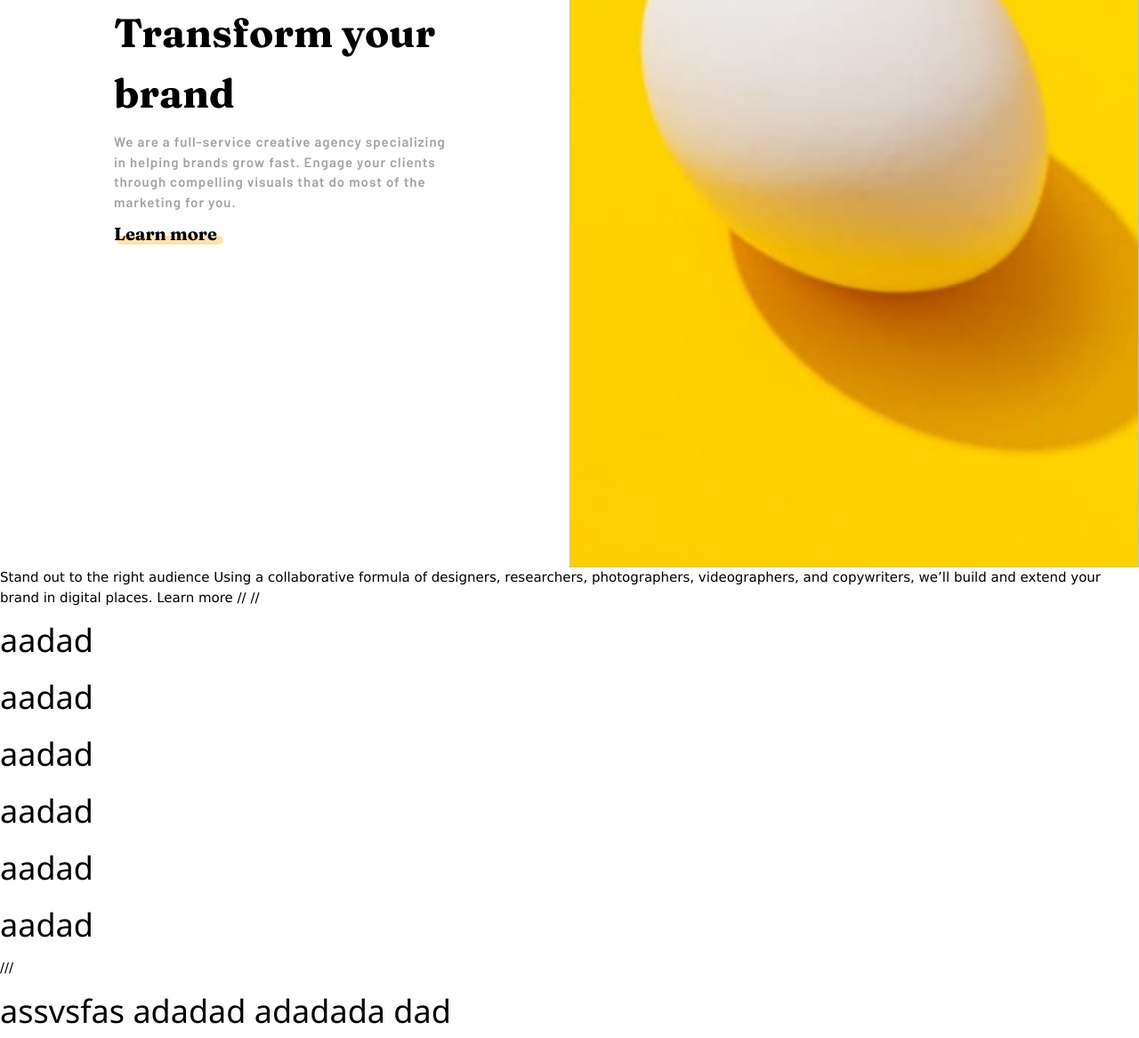
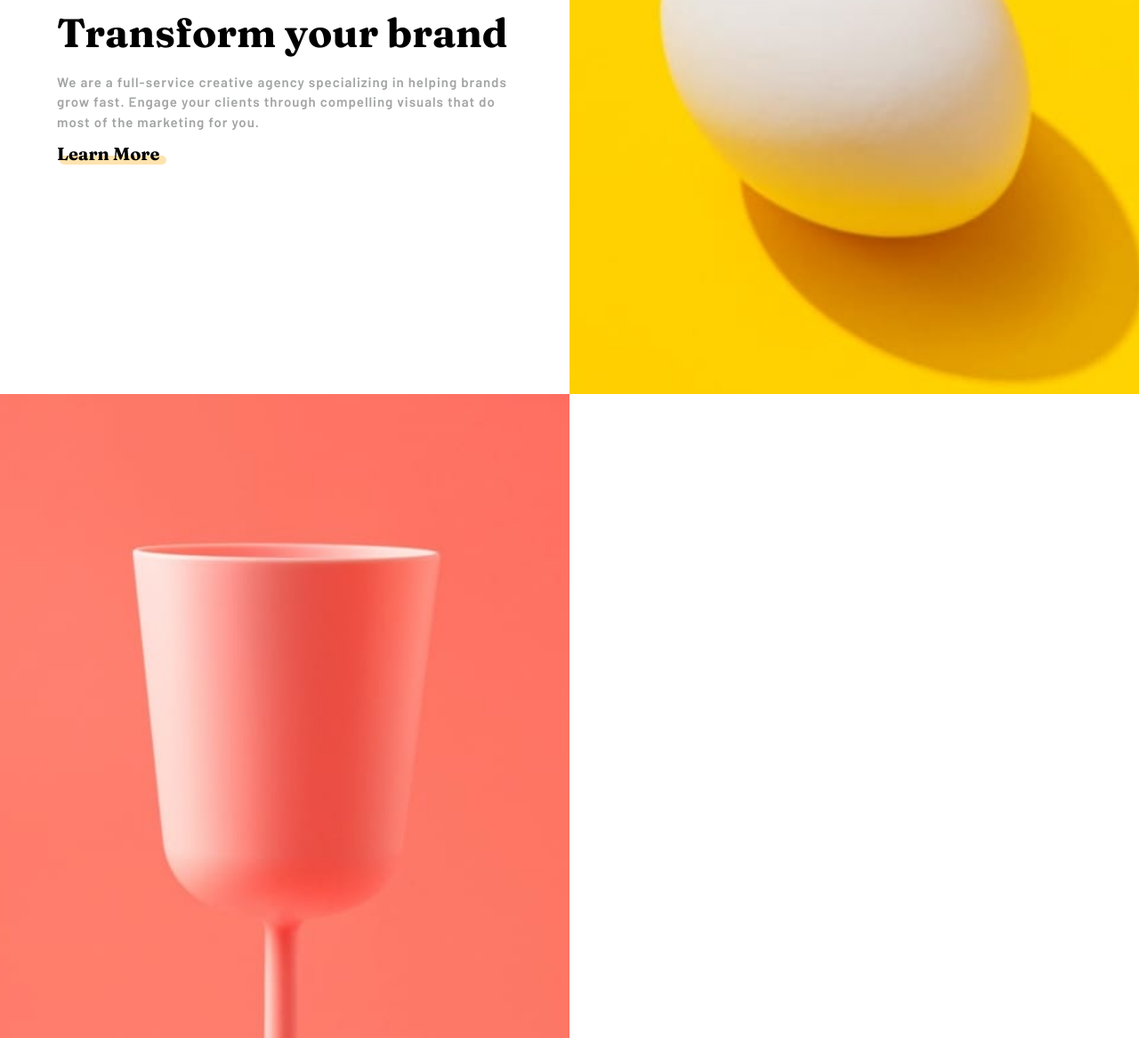
Before and after one commit to simantaray/Frontend-Mentor, a plain HTML site: page sunnyside-agency-landing-page-main/sunnyside-agency-landing-page-main/index.html in a window 1280 px wide. Shown: the part 1157-2324 px from the top of the page at 89% size. Drawn offline with nearby package versions, Linux system fonts and the light colour scheme.

Commit message:
add: new slide annimation

```diff
--- a/sunnyside-agency-landing-page-main/sunnyside-agency-landing-page-main/index.html
+++ b/sunnyside-agency-landing-page-main/sunnyside-agency-landing-page-main/index.html
@@ -37,7 +37,7 @@
     </ul>
   </div>
   <div class="home" id="home">
-    <div class="head" >
+    <div class="head">
       <h1>WE ARE CREATIVES</h1>
     </div>
     <div class="arrow bounce">
@@ -46,8 +46,36 @@
       <span class="lw"></span>
     </div>
   </div>
+  <!-- cards -->
+  <section class="section one">
+    <div class="container">
+      <div class="column-left">
+        <h1 class="text">Transform your brand</h1>
+        <p class="text">We are a full-service creative agency specializing in helping brands grow fast.
+          Engage your clients through compelling visuals that do most of the marketing for you.</p>
+        <h3>Learn More</h3>
+      </div>
+      <div class="column-right">
+        <div class=" image image__1 slide-right img " ></div>
+      </div>
+    </div>
+  </section>
+  <section class="section two">
+    <div class="container">
+      <div class="column-right">
+        <div class=" image image__2 slide-right img " ></div>
+      </div>
+      <div class="column-left">
+        <p class="text">
 
-<div class="card__1" id="about">
+        </p>
+      </div>
+
+    </div>
+  </section>
+
+
+  <!-- <div class="card__1" id="about">
     <div class="text__1">
       <h1>Transform your brand</h1>
 
@@ -57,35 +85,13 @@
       <h3>Learn more</h3>
     </div>
 
-  <img class="image__1 slide-right img " >
-
-</div>
+    <img class="image__1 slide-right img ">
+  </div> -->
 
 
 
-  Stand out to the right audience
-
-  Using a collaborative formula of designers, researchers, photographers, videographers, and copywriters, we’ll build
-  and extend your brand in digital places.
-
-  Learn more
-  //
-
-  //
-  <h1>aadad</h1>
-  <h1>aadad</h1><h1>aadad</h1><h1>aadad</h1><h1>aadad</h1><h1>aadad</h1>
-  ///
-
-
-  <h1>assvsfas
-    adadad
-    adadada
-    dad
-  </h1>
-  Graphic design
-  Great design makes you memorable. We deliver artwork that underscores your brand message and captures potential
-  clients’ attention.
-
+  <!-- Stand out to the right audience
+  <h1 class="w3-container w3-center w3-animate-top">Business Owner</h1>
   Photography
   Increase your credibility by getting the most stunning, high-quality photos that improve your business image.
 
@@ -109,12 +115,16 @@
   About
   Services
   Projects
-  Contact
+  Contact -->
 
   <div class="attribution">
     Challenge by <a href="https://www.frontendmentor.io?ref=challenge" target="_blank">Frontend Mentor</a>.
     Coded by <a href="#">Simannta Ray</a>.
   </div>
+
+  <script src="https://cdnjs.cloudflare.com/ajax/libs/gsap/3.5.1/gsap.min.js"></script>
+  <script src="https://cdnjs.cloudflare.com/ajax/libs/gsap/3.5.1/ScrollTrigger.min.js"></script>
+  <script src="https://cdnjs.cloudflare.com/ajax/libs/gsap/3.5.1/TextPlugin.min.js"></script>
   <script src="./script.js"></script>
 </body>
 
--- a/sunnyside-agency-landing-page-main/sunnyside-agency-landing-page-main/script.js
+++ b/sunnyside-agency-landing-page-main/sunnyside-agency-landing-page-main/script.js
@@ -1,31 +1,10 @@
-function debounce(func, wait = 20, immediate = true) {
-    var timeout;
-    return function() {
-      var context = this, args = arguments;
-      var later = function() {
-        timeout = null;
-        if (!immediate) func.apply(context, args);
-      };
-      var callNow = immediate && !timeout;
-      clearTimeout(timeout);
-      timeout = setTimeout(later, wait);
-      if (callNow) func.apply(context, args);
-    };
-  };
-  const images = document.querySelectorAll('img');
-  function checkSlide(ev) {
-    images.forEach(img => {
-      //image's halfway point
-      const slideInAt = (window.scrollY + window.innerHeight) - img.height / 12;
-      //image's bottom
-      const imgBottom = img.offsetTop + img.height;
-      const isHalfShown = slideInAt > img.offsetTop;
-      const isNotScolledPast = window.scrollY < imgBottom;
-      if(isHalfShown && isNotScolledPast) {
-        img.classList.add('active');
-      } else {
-        img.classList.remove('active');
-      }
-    });
-  }
-  window.addEventListener('scroll', debounce(checkSlide));
+gsap.registerPlugin(ScrollTrigger);
+
+gsap.utils.toArray('.section').forEach(section => {
+  ScrollTrigger.create({
+    trigger: section,
+    start: 'top top',
+    pin: true,
+    pinSpacing: false
+  });
+});
--- a/sunnyside-agency-landing-page-main/sunnyside-agency-landing-page-main/style.css
+++ b/sunnyside-agency-landing-page-main/sunnyside-agency-landing-page-main/style.css
@@ -2,8 +2,9 @@
 @import url("https://fonts.googleapis.com/css2?family=Barlow:wght@600&display=swap");
 * {
   list-style-type: none;
+  margin: 0;
   padding: 0;
-  margin: 0;
+  box-sizing: border-box;
   scroll-behavior: smooth;
   outline: none;
   border-style: none;
@@ -38,6 +39,7 @@ body {
   padding: 7px 50px;
   font-family: "Barlow", sans-serif;
   display: flex;
+  font-weight: 600;
 }
 .menu li a {
   color: azure;
@@ -142,33 +144,91 @@ body {
 }
 
 /* cards */
-/* 1 */
+* {
+  margin: 0;
+  padding: 0;
+  box-sizing: border-box;
+  font-family: 'Trebuchet MS', 'Lucida Sans Unicode', 'Lucida Grande',
+    'Lucida Sans', Arial, sans-serif;
+}
 
-.card__1{
+section {
+  height: 100vh;
+  position: sticky;
   display: flex;
-  flex-direction: row;
+  justify-content: center;
+  align-items: center;
 }
-.text__1{
-width: 50%;
-/* background-color: azure; */
-padding: 350px 10%;
+
+.one {
+  background: #ffffff;
 }
-.text__1 h1{
+
+.two {
+  background: #ffffff;
+}
+
+.three {
+  background: #fa7968;
+}
+
+.four {
+  background: #2cbde4;
+}
+.image__1{
+
+  background: url("./images/desktop/image-transform.jpg") center center / cover;
+   min-height: 100vh;
+   opacity: 1;
+  /* padding: 0 3.5vw; */
+  position: relative;
+  overflow-x: hidden;
+}
+.image__2{
+
+  background: url("./images/desktop/image-stand-out.jpg") center center / cover;
+   min-height: 100vh;
+   opacity: 1;
+  /* padding: 0 3.5vw; */
+  position: relative;
+  overflow-x: hidden;
+}
+
+.container {
+  display: grid;
+  grid-template-columns: 1fr 1fr;
+  height: 100vh;
+  /* padding: 3rem calc((100vw - 1300px) / 2); */
+}
+
+.column-left {
+  display: flex;
+  flex-direction: column;
+  justify-content: center;
+  align-items: flex-start;
+  color: #000;
+  padding: 350px 10%;
+}
+
+.column-left h1 {
   font-family: "Fraunces", sans-serif;
   font-size: 45px;
+  color: #000;
 }
-.text__1 p{
+
+.column-left p {
   font-family: "Barlow", sans-serif;
   letter-spacing: 1px;
   color: rgb(162, 163, 163);
 }
-.text__1 h3{
+
+.column-left h3{
   font-family: "Fraunces", sans-serif;
   font-size: 20px;
   position: relative;
 
 }
-.text__1 h3::before{
+.column-left h3::before{
   content: "";
   z-index: -1;
   position: absolute;
@@ -180,42 +240,28 @@ padding: 350px 10%;
   background: rgb(255, 227, 174);
 
 }
-
-.image__1{
-  width: 50%;
-  background: url("./images/desktop/image-transform.jpg") center center / cover;
-   min-height: 100vh;
-   opacity: 1;
-  /* padding: 0 3.5vw; */
-  position: relative;
-  overflow-x: hidden;
-}
-/* animation */
-/* .left {
-  float:left;
-  margin: 20px 20px 20px 0;
+.column-right {
+  /* display: flex;
+  justify-content: center;
+  align-items: center; */
+  /* padding: 2rem 2rem; */
 }
 
-.right {
-  float:right;
-  margin: 20px 0 20px 20px;
+.image {
+  width: 100%;
+  height: 100%;
+  /* max-width: 500px;
+  max-height: 700px; */
+}
+
+.text {
+  color: #fff;
+}
+
+/* @media screen and (max-width: 768px) {
+  .container {
+    grid-template-columns: 1fr;
+  }
 } */
 
-.slide-left, .slide-right {
-  opacity: 1;
-  transition: all .5s cubic-bezier(0.075, 0.82, 0.165, 1);
-}
-
-.slide-left {
-  transform: translate(-100%);
-}
-
-.slide-right {
-  transform: translate(100%);
-}
-
-.active {
-  transform: translate(0%);
-  opacity: 1;
-}
 /* end */
```
Lines whose indentation alone changed are shown as unchanged.
